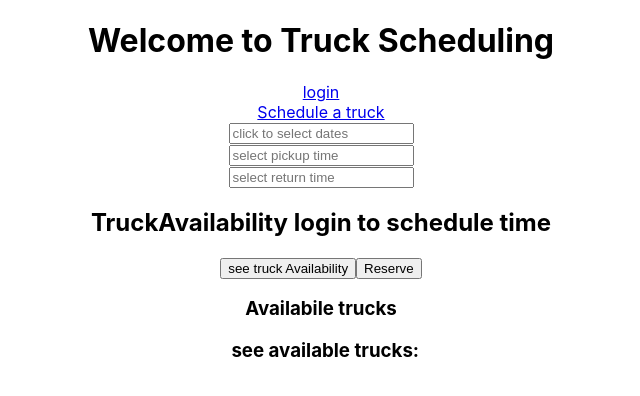
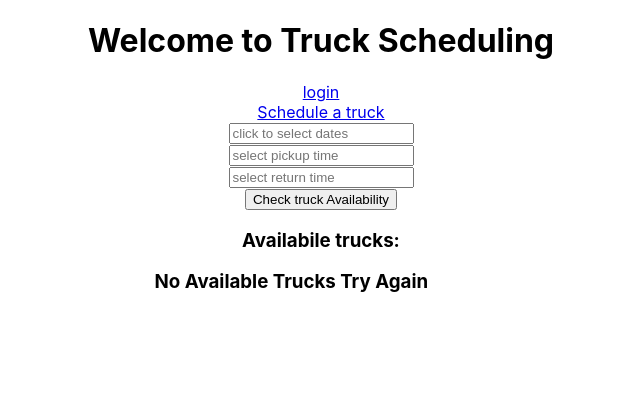
Before and after one commit to WeilanCui/trucks, a React (Create React App) app: page /datepicker in a window 1280 px wide. Shown: the top 396 px of the page, without its empty margins (319-959 px from the left). Built offline with nearby package versions, Linux system fonts and the light colour scheme.

Commit message:
finishing steps

```diff
--- a/src/basic.css
+++ b/src/basic.css
@@ -9,5 +9,5 @@
 .truck {
   text-align:left;
   /* display: flex-column; */
-  padding-left: 43%;
+  padding-left: 37%;
 }
--- a/src/components/TruckAvailability.js
+++ b/src/components/TruckAvailability.js
@@ -5,7 +5,7 @@ export default function TruckAvailability(props) {
   const [respObj, setRespObj] = useState(null);
   const [reserves, setReserves]=useState(null)
 
-  const getTruckTimes = (e, route) => {
+  const getTruckTimes = (e) => {
     e.preventDefault();
     if (!props.dateRange[0]) return alert("Please select time");
     let obj = {
@@ -13,39 +13,48 @@ export default function TruckAvailability(props) {
       headers: { "content-type": "application/json" },
       body: JSON.stringify(props),
     };
-    fetch(`${route}`, obj)
+    fetch(`/truckAvailability`, obj)
       .then((res) => res.json())
       .then((response) => {
-        console.log(response, "duuude");
-
-        if (route === "/truckAvailability") {
+          if(response.message){return console.log(response.message)}
+        console.log(response, "duuude")
           const type = Object.keys(response);
           setRespObj([type, response]);
-        }
+
       });
   };
 
 const submitRes=(e)=>{
     e.preventDefault()
-    console.log(reserves,"reserving")
-    console.log(window.localStorage.username)
-    if(!window.localStorage)return alert('signin')
+    // console.log(props)
+    // console.log(reserves,"reserving")
+    // console.log(window.localStorage.username)
+    if(!window.localStorage.username)return alert('login to confirm')
 
-    if(window.localStorage){
-        let username=window.localStorage.getItem('username')
+    const username=window.localStorage.getItem('username')
+    let bodyObj={
+        username,
+        dateRange:props.dateRange,
+        truckobj:reserves
+    }
+    const obj = {
+        method: "POST",
+        headers: { "content-type": "application/json" },
+        body: JSON.stringify(bodyObj),
+      };
 
-    }
+      fetch(`/reserve`, obj)
+
+
 }
 
   return (
     <div>
-      <h2>TruckAvailability login to schedule time</h2>
       <button onClick={(e) => getTruckTimes(e, "/truckAvailability")}>
         {" "}
-        see truck Availability{" "}
+        Check truck Availability{" "}
       </button>
-      <button onClick={(e) => getTruckTimes(e, "/reserve")}>Reserve</button>
-      <h3>Availabile trucks </h3>
+      <h3>Availabile trucks: </h3>
 
       <div className='truck'>
       {respObj ? (
@@ -55,18 +64,14 @@ const submitRes=(e)=>{
               <h3>
               Reserve <input type="number" onClick={(e)=>{
                   let holdID=respObj[1][tr].slice(-e.target.event)
-                  setReserves({[tr]:holdID})
-              }} placeholder='0' id="quantity" name="quantity" min="1" max={respObj[1][tr].length}/> {tr} truck
-              </h3>
-              <button onClick={submitRes}>confirm</button>
+                  setReserves(holdID)
+              }} placeholder='0' id="quantity" name="quantity" min="1" max={respObj[1][tr].length}/> {tr} truck <button onClick={submitRes}>Confirm</button> </h3>
             </span>
           );
         })
       ) : (
-        <h3>see available trucks:</h3>
+        <h3>No Available Trucks Try Again</h3>
       )}
-
-
       </div>
     </div>
   );
```
Also changed, not shown: 1 other file (tests, documents, lock files or other folders).
